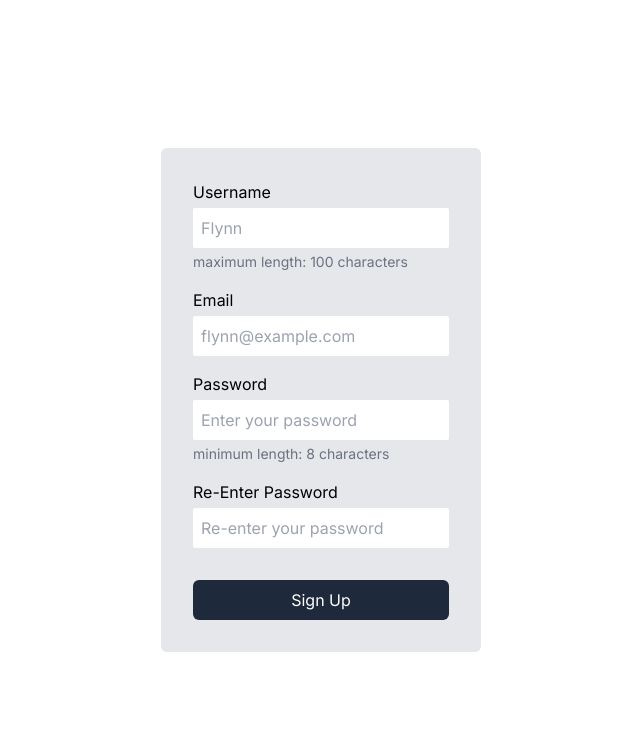
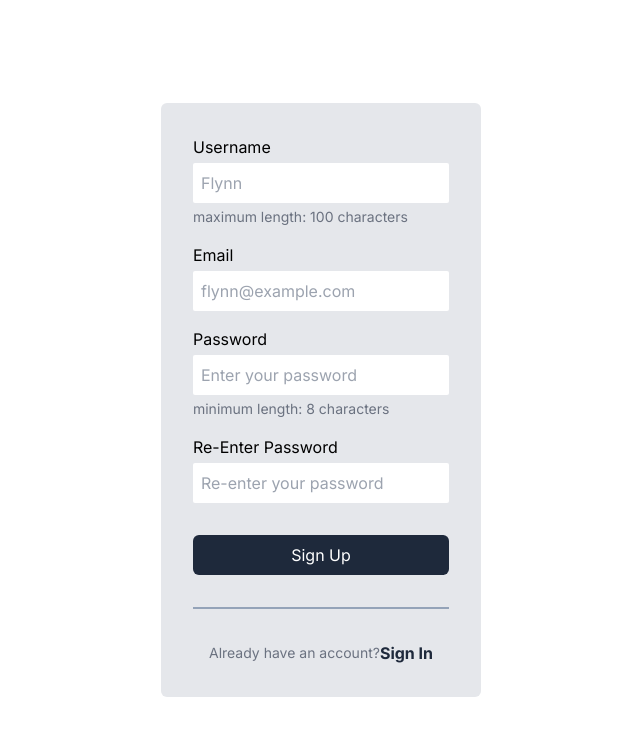
Before and after one commit to obzva/nextjs-postgresql-prisma-auth, a Next.js app: page /sign-up in a window 1280 px wide. Shown: the top 736 px of the page, without its empty margins (319-959 px from the left). Built offline with nearby package versions, Linux system fonts and the light colour scheme.

Commit message:
Added `sing in` helper text on `sing up` page

```diff
--- a/components/Signup.tsx
+++ b/components/Signup.tsx
@@ -9,6 +9,7 @@ import { zodResolver } from "@hookform/resolvers/zod";
 import { signupSchema } from "@/lib/form-schema";
 import { signup } from "@/lib/api";
 import { useRouter } from "next/navigation";
+import Link from "next/link";
 
 export default function Signup() {
   const { push } = useRouter();
@@ -85,7 +86,6 @@ export default function Signup() {
             />
           )}
         />
-
         <Controller
           control={control}
           name={"reEnterPassword"}
@@ -102,6 +102,13 @@ export default function Signup() {
         />
       </div>
       <Button buttonType={"submit"} buttonText="Sign Up" />
+      <div className={"w-full border-b-slate-400 border-b-2"}></div>
+      <div className={"flex justify-between items-center px-4"}>
+        <p className={"text-sm text-gray-500"}>{"Already have an account?"}</p>
+        <Link href={"/"} className={"text-slate-800 font-bold"}>
+          Sign In
+        </Link>
+      </div>
     </form>
   );
 }
```
